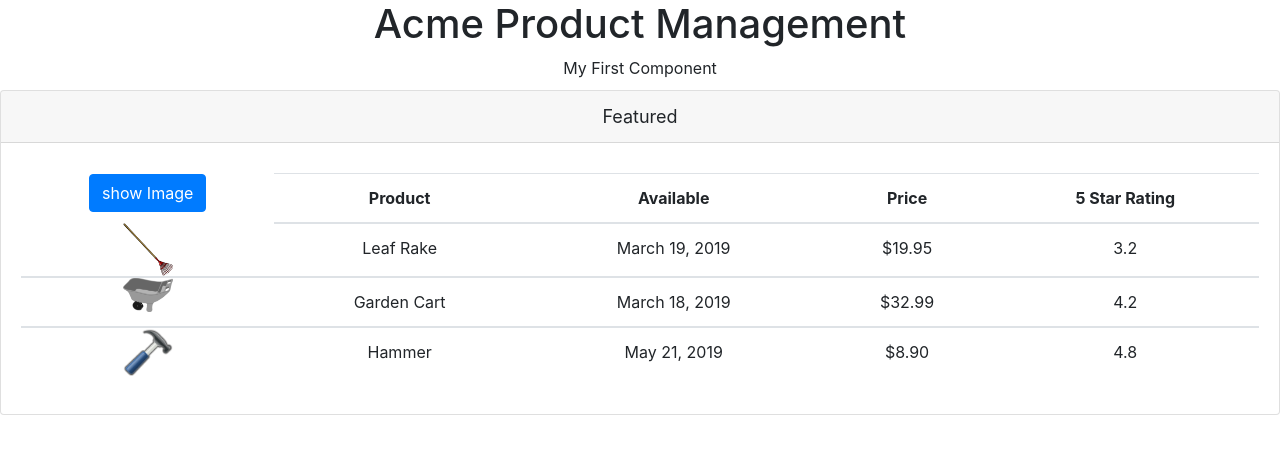
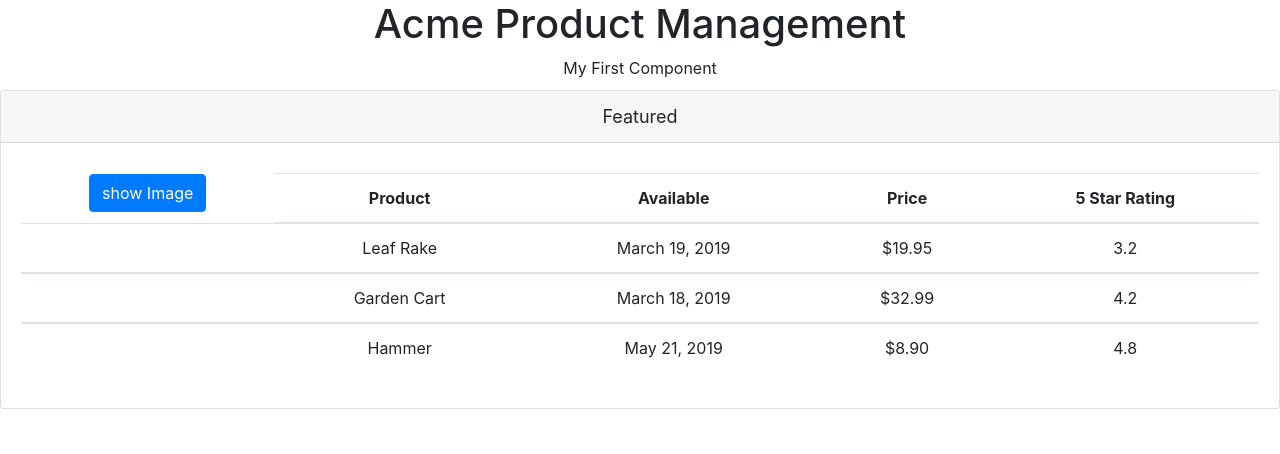
Before and after one commit to MrSankofa/productInventoryAngular, an Angular app: page / in a window 1280 px wide. Shown: the top 454 px of the page. Built offline with nearby package versions, Linux system fonts and the light colour scheme.

Commit message:
conditional rendering on image

```diff
--- a/src/app/products/productsList.component.html
+++ b/src/app/products/productsList.component.html
@@ -15,7 +15,10 @@
       </thead>
       <tbody *ngFor="let product of products">
         <tr>
-          <img src="{{product.imageUrl}}" alt="{{product.productName}}" style="width: 50px;">
+          <td>
+              <img *ngIf="showImage" src="{{product.imageUrl}}" alt="{{product.productName}}" style="width: 50px;">
+          </td>
+
           <td>{{product.productName}}</td>
           <td>{{product.releaseDate}}</td>
           <td>{{product.price | currency}}</td>
```
